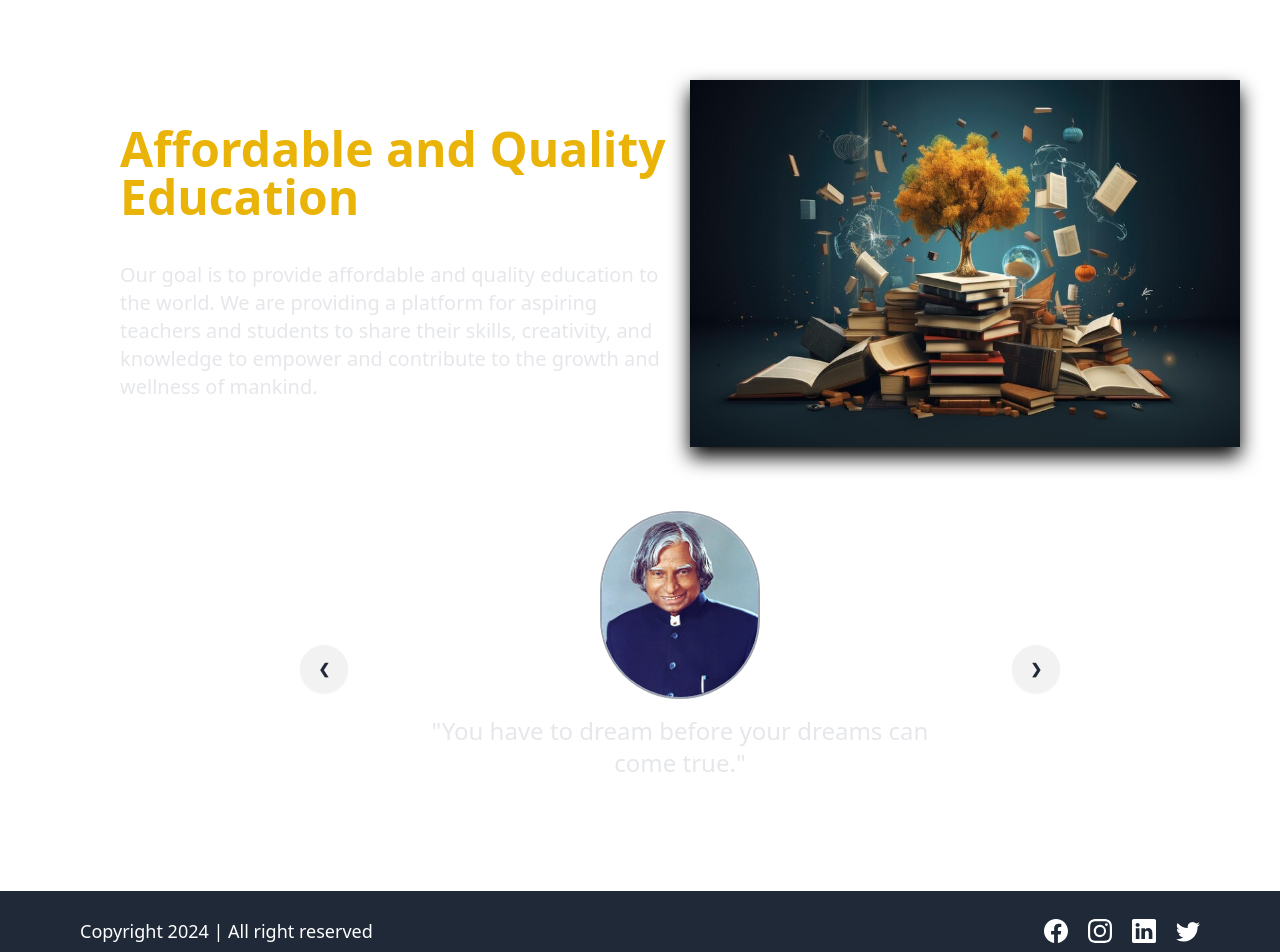
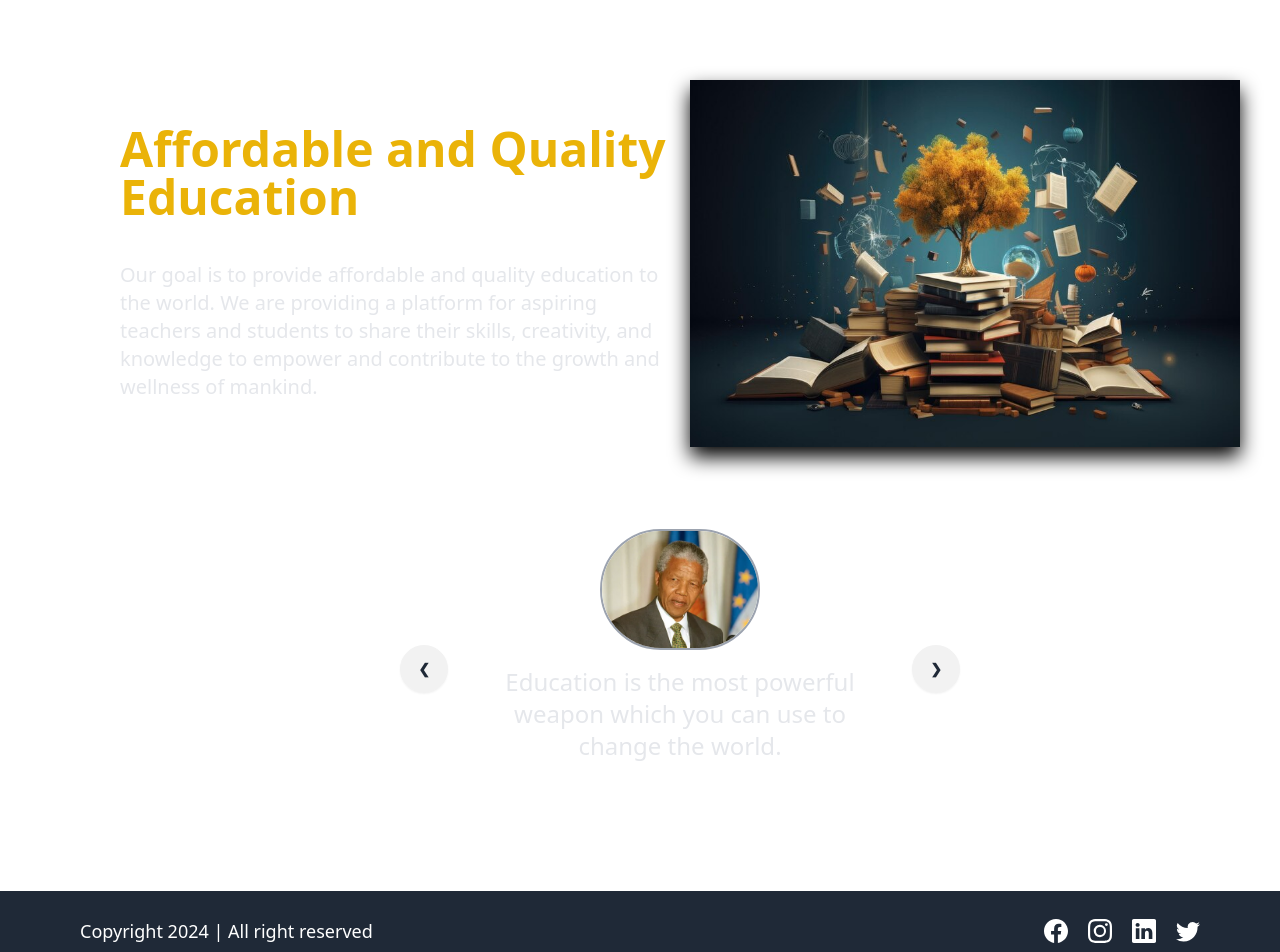
Before and after one commit to amanjaiswal21/LMS-frontend-H, a React (Vite) app: page /about in a window 1280 px wide. Shown: the top 952 px of the page. Built offline with nearby package versions, Linux system fonts and the light colour scheme.

Commit message:
Cleaned up our about us

```diff
--- /dev/null
+++ b/src/Components/CarouselSlide.jsx
@@ -0,0 +1,18 @@
+function CarouselSlide({image,title,description,slideNumber,totalSlides}){
+return (
+    <div id={`slide${slideNumber}`} className="relative w-full carousel-item">
+    <div className='flex flex-col items-center justify-center gap-4 px-[15%]'>
+        <img src={image} className="w-40 border-2 border-gray-400 rounded-full" alt="APJ Abdul Kalam" />
+        <p className='text-2xl text-center text-gray-200'>
+           {description}
+        </p>
+        <h3 className="text-2xl font-semibold">{title}</h3>
+        <div className="absolute flex justify-between transform -translate-y-1/2 left-5 right-5 top-1/2">
+            <a href={`#slide${(slideNumber==1? totalSlides:(slideNumber-1))}`} className="btn btn-circle">❮</a>
+            <a href={`#slide${(slideNumber)%totalSlides+1}`} className="btn btn-circle">❯</a>
+        </div>
+    </div>
+</div>
+)
+}
+export default CarouselSlide;
--- /dev/null
+++ b/src/Constants/CelebrityData.js
@@ -0,0 +1,38 @@
+import apj from "../Assets/images/apj.jpg";
+import Bill from "../Assets/images/Bill.webp";
+import Einstein from "../Assets/images/Einstein.jpg";
+import Nelson from "../Assets/images/Nelson.webp";
+import Steve from "../Assets/images/Steve.jpeg";
+
+export const celebrities=[
+    {
+        title: "Nelson Mandela",
+        description: "Education is the most powerful weapon which you can use to change the world.",
+        image:Nelson,
+        slideNumber:1
+    },
+    {
+        title: "APJ Abdul Kalam",
+        description: "You have to dream before your dreams can come true.",
+        image:apj,
+        slideNumber:2
+    },
+    {
+        title: "Bill Gates",
+        description: "Don't compare yourself with anyone in this world... if you do so, you are insulting yourself.",
+        image:Bill,
+        slideNumber:3
+    },
+    {
+        title: "Albert Einstein",
+        description: "Life is like riding a bicycle. To keep your balance you must keep moving.",
+        image:Einstein,
+        slideNumber:4
+    },
+    {
+        title: "Steve Jobs",
+        description: "Innovation distinguishes between a leader and a follower.",
+        image:Steve,
+        slideNumber:5
+    },
+]
--- a/src/Pages/AboutUs.jsx
+++ b/src/Pages/AboutUs.jsx
@@ -1,13 +1,13 @@
 import React from 'react';
 import HomeLayout from "../Layout/HomeLayout";
+import CarouselSlide from '../Components/CarouselSlide';
+
+import { celebrities } from '../Constants/CelebrityData';
 import AboutMainImage from "../Assets/images/AboutMainImage2.jpg";
-import apj from "../Assets/images/apj.jpg";
-import Bill from "../Assets/images/Bill.webp";
-import Einstein from "../Assets/images/Einstein.jpg";
-import Nelson from "../Assets/images/Nelson.webp";
-import Steve from "../Assets/images/Steve.jpeg";
+
 
 function AboutUs() {
+
     return (
         <HomeLayout>
             <div className="flex flex-col pt-20 pl-20 text-white">
@@ -32,72 +32,8 @@ function AboutUs() {
                         />
                     </div>
                 </div>
-                <div className="w-full mx-auto my-16 lg:w-2/3 carousel">
-                    <div id="slide1" className="relative w-full carousel-item">
-                        <div className='flex flex-col items-center justify-center gap-4 px-[15%]'>
-                            <img src={apj} className="w-40 border-2 border-gray-400 rounded-full" alt="APJ Abdul Kalam" />
-                            <p className='text-2xl text-center text-gray-200'>
-                                "You have to dream before your dreams can come true."
-                            </p>
-                            <h3 className="text-2xl font-semibold">APJ Abdul Kalam</h3>
-                            <div className="absolute flex justify-between transform -translate-y-1/2 left-5 right-5 top-1/2">
-                                <a href="#slide5" className="btn btn-circle">❮</a>
-                                <a href="#slide2" className="btn btn-circle">❯</a>
-                            </div>
-                        </div>
-                    </div>
-                    <div id="slide2" className="relative w-full carousel-item">
-                        <div className='flex flex-col items-center justify-center gap-4 px-[15%]'>
-                            <img src={Bill} className="w-40 border-2 border-gray-400 rounded-full" alt="Bill Gates" />
-                            <p className='text-2xl text-center text-gray-200'>
-                                "Don't compare yourself with anyone in this world... if you do so, you are insulting yourself."
-                            </p>
-                            <h3 className="text-2xl font-semibold">Bill Gates</h3>
-                            <div className="absolute flex justify-between transform -translate-y-1/2 left-5 right-5 top-1/2">
-                                <a href="#slide1" className="btn btn-circle">❮</a>
-                                <a href="#slide3" className="btn btn-circle">❯</a>
-                            </div>
-                        </div>
-                    </div>
-                    <div id="slide3" className="relative w-full carousel-item">
-                        <div className='flex flex-col items-center justify-center gap-4 px-[15%]'>
-                            <img src={Einstein} className="w-40 border-2 border-gray-400 rounded-full" alt="Albert Einstein" />
-                            <p className='text-2xl text-center text-gray-200'>
-                                "Life is like riding a bicycle. To keep your balance you must keep moving."
-                            </p>
-                            <h3 className="text-2xl font-semibold">Albert Einstein</h3>
-                            <div className="absolute flex justify-between transform -translate-y-1/2 left-5 right-5 top-1/2">
-                                <a href="#slide2" className="btn btn-circle">❮</a>
-                                <a href="#slide4" className="btn btn-circle">❯</a>
-                            </div>
-                        </div>
-                    </div>
-                    <div id="slide4" className="relative w-full carousel-item">
-                        <div className='flex flex-col items-center justify-center gap-4 px-[15%]'>
-                            <img src={Nelson} className="w-40 border-2 border-gray-400 rounded-full" alt="Nelson Mandela" />
-                            <p className='text-2xl text-center text-gray-200'>
-                                "Education is the most powerful weapon which you can use to change the world."
-                            </p>
-                            <h3 className="text-2xl font-semibold">Nelson Mandela</h3>
-                            <div className="absolute flex justify-between transform -translate-y-1/2 left-5 right-5 top-1/2">
-                                <a href="#slide3" className="btn btn-circle">❮</a>
-                                <a href="#slide5" className="btn btn-circle">❯</a>
-                            </div>
-                        </div>
-                    </div>
-                    <div id="slide5" className="relative w-full carousel-item">
-                        <div className='flex flex-col items-center justify-center gap-4 px-[15%]'>
-                            <img src={Steve} className="w-40 border-2 border-gray-400 rounded-full" alt="Steve Jobs" />
-                            <p className='text-2xl text-center text-gray-200'>
-                                "Innovation distinguishes between a leader and a follower."
-                            </p>
-                            <h3 className="text-2xl font-semibold">Steve Jobs</h3>
-                            <div className="absolute flex justify-between transform -translate-y-1/2 left-5 right-5 top-1/2">
-                                <a href="#slide4" className="btn btn-circle">❮</a>
-                                <a href="#slide1" className="btn btn-circle">❯</a>
-                            </div>
-                        </div>
-                    </div>
+                <div className="w-1/2 m-auto my-16 carousel">
+                 {celebrities && celebrities.map(celebrity=><CarouselSlide {...celebrity} key={celebrity.slideNumber} totalSlides={celebrities.length}/>)}
                 </div>
             </div>
         </HomeLayout>
```
